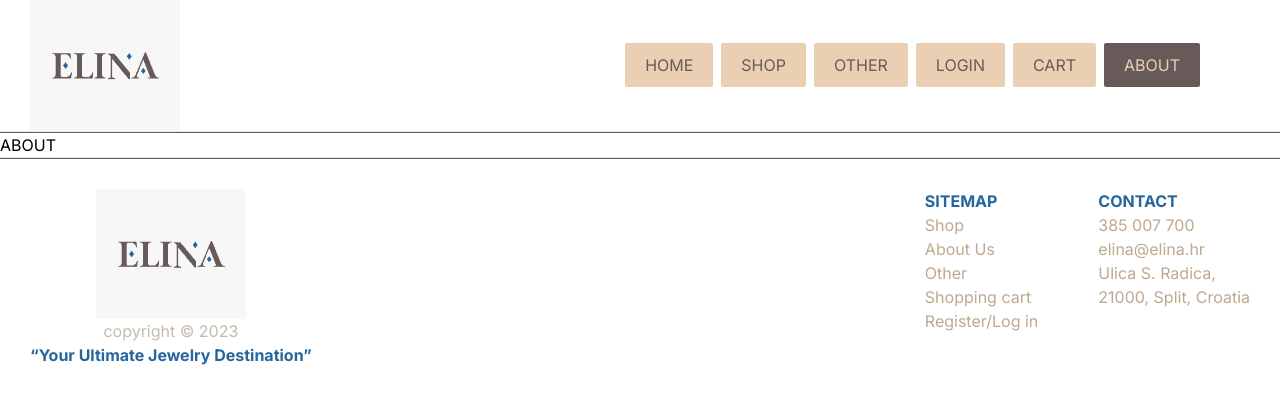
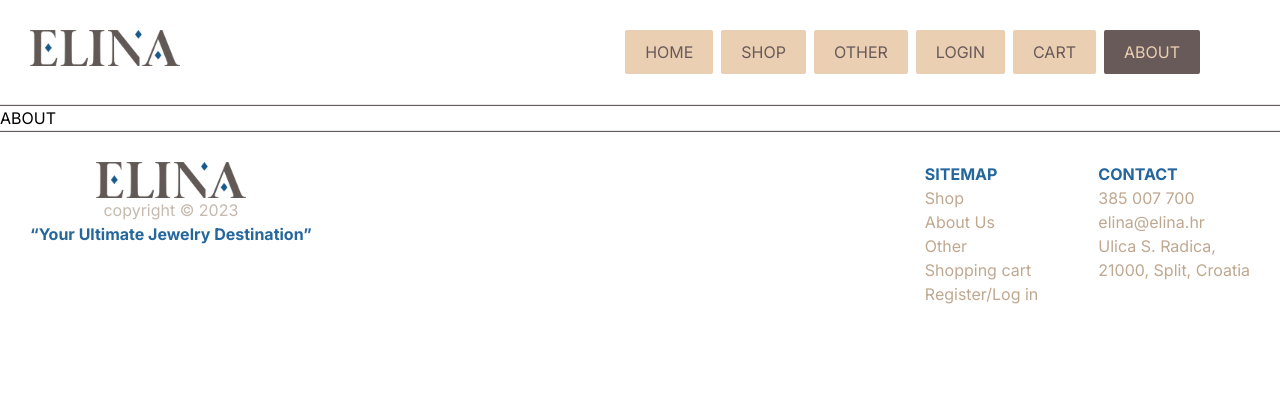
Before and after one commit to DinaVrandecic/HCI-2023-24, a Next.js app in the folder semester-project/: page /about in a window 1280 px wide. Shown: the top 404 px of the page. Built offline with nearby package versions, Linux system fonts and the light colour scheme.

Commit message:
added recktangle in collection section

```diff
--- a/semester-project/app/_components/Collection.tsx
+++ b/semester-project/app/_components/Collection.tsx
@@ -9,16 +9,38 @@ interface CollectionProps {
 
 const Collection: React.FC<CollectionProps> = ({ heroImage, button_text }) => (
   <div className="flex flex-col items-center">
-    <div>
+    <div >
+      <div className="relative h-[200px] w-auto -ml-[30px] mr-[30px] -mb-[170px]  bg-peach1 box-border"></div>
+      <div className="relative">
       <Image
         src={heroImage}
         alt="Hero Image"
         width={200} // Adjust the width as needed
         height={200} // Adjust the height as needed
       />
+      </div>
+
     </div>
     <button className="bg-dark_blue text-beige_text p-[5px] m-[15px]">{button_text} </button>
   </div>
 );
 
 export default Collection;
+
+
+// const Collection: React.FC<CollectionProps> = ({ heroImage, button_text }) => (
+//   <div className="flex flex-col items-center">
+//     <div className="relative">
+//       <div className="relative h-[40%] w-[40%] sm:h-[30%] sm:w-[30%] -ml-[5%] sm:-ml-[10%] bg-peach1 box-border"></div>
+//       <div className="relative">
+//         <Image
+//           src={heroImage}
+//           alt="Hero Image"
+//           width={200} // Adjust the width as needed
+//           height={200} // Adjust the height as needed
+//         />
+//       </div>
+//     </div>
+//     <button className="bg-dark_blue text-beige_text p-[5px] m-[15px]">{button_text}</button>
+//   </div>
+// );
--- a/semester-project/app/_components/HeroSection.tsx
+++ b/semester-project/app/_components/HeroSection.tsx
@@ -4,7 +4,6 @@ import heroImage1 from "../../public/pictures/hero.png";
 import styled from "styled-components";
 
 const RecktangleHero = styled.div`
-  font-family: Raleway, sans-serif;
   box-sizing: border-box;
   position: relative;
   background-color: #EBCFB2;
--- a/semester-project/components/Footer.tsx
+++ b/semester-project/components/Footer.tsx
@@ -1,5 +1,5 @@
 import Image from "next/image";
-import logoImage  from "../public/pictures/logo.jpeg";
+import logoImage  from "../public/pictures/logo.png";
 export default function Footer(){
     return (
         <div>
--- a/semester-project/components/Navbar.tsx
+++ b/semester-project/components/Navbar.tsx
@@ -4,7 +4,7 @@ import Link from "next/link";
 import { usePathname } from 'next/navigation'
 import {cn} from "../lib/utils";
 import Image from "next/image";
-import logoImage  from "../public/pictures/logo.jpeg";
+import logoImage  from "../public/pictures/logo.png";
 
 interface NavbarProps {
   // Record of string keys and string values where each value is a path starting with a slash
@@ -19,7 +19,7 @@ const Navbar: FC<NavbarProps> = ({ pages }) => {
   return (
     <div>
     <div className="flex justify-between">
-      <div className="mx-[30px]">
+      <div className="mx-[30px] mt-[30px]">
       <Image
         src={logoImage}
         alt="Hero Image"
```
Also changed, not shown: semester-project/public/pictures/logo.jpeg (deleted), semester-project/public/pictures/logo.png (added).
